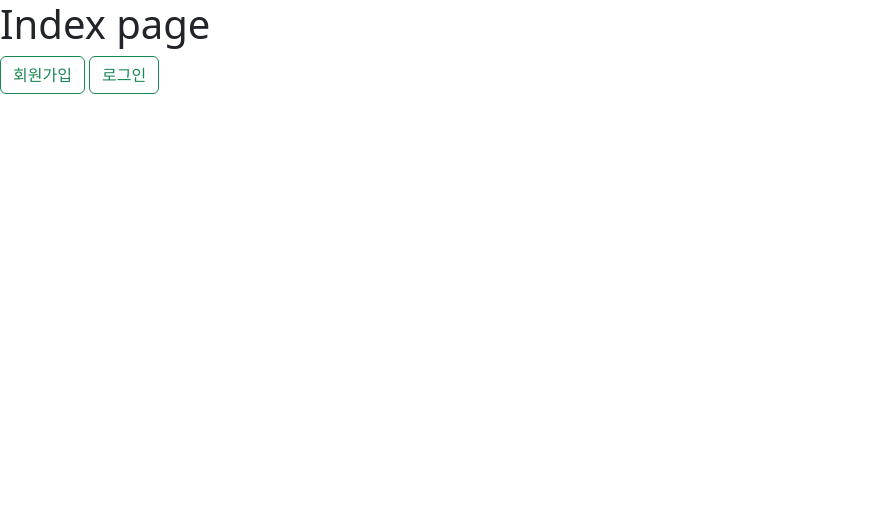
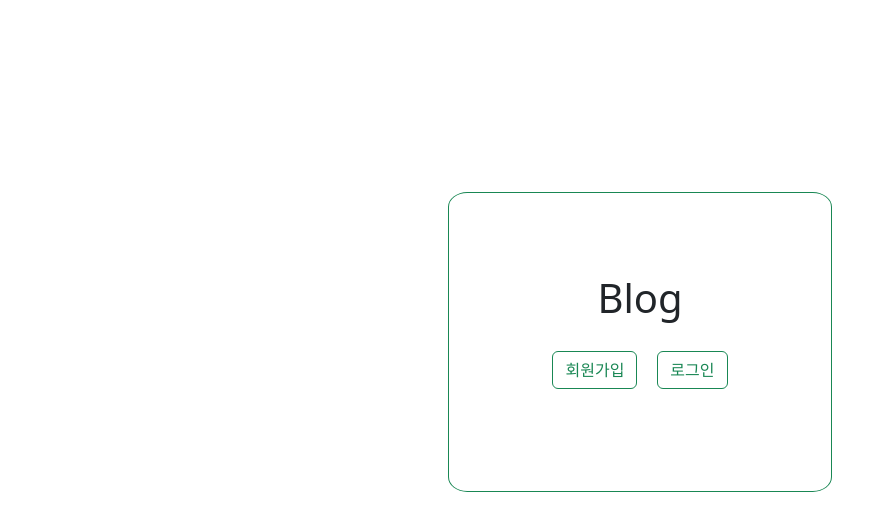
Before and after one commit to qjatjr1285/Django-blog, a Django app: page / in a window 1280 px wide. Shown: the top 531 px of the page, without its empty margins (0-895 px from the left). Run offline with Django 4.2, Linux system fonts and the light colour scheme.

Commit message:
Design: index.html 디자인 수정

```diff
--- a/myapp/templates/index.html
+++ b/myapp/templates/index.html
@@ -7,11 +7,39 @@
     <link href="https://cdn.jsdelivr.net/npm/bootstrap@5.2.3/dist/css/bootstrap.min.css" rel="stylesheet" integrity="sha384-rbsA2VBKQhggwzxH7pPCaAqO46MgnOM80zW1RWuH61DGLwZJEdK2Kadq2F9CUG65" crossorigin="anonymous">
 
     <title>Index</title>
+
+    <style>
+        .container{
+            display: flex;
+            align-items: center;
+            justify-content: center;
+            flex-direction: column;
+            margin-top: 15%;
+            width: 30%;
+            height: 300px;
+            border: 1px solid black;
+            border-radius: 5%;
+        }
+
+        .btn-menu{
+            display: flex;
+            margin: 3%;
+        }
+
+        .btn {
+            margin: 10px;
+        }
+    </style>
 </head>
 <body>
-    <h1>Index page</h1>
-    <a href="{% url 'user:register' %}" class="btn btn-outline-success">회원가입</a>
-    <a href="{% url 'user:login' %}" class="btn btn-outline-success">로그인</a>
+    <div class="container border border-success">
+        <h1>Blog</h1>
+        <div class="btn-menu">
+            <a href="{% url 'user:register' %}" class="btn btn-outline-success">회원가입</a>
+            <a href="{% url 'user:login' %}" class="btn btn-outline-success">로그인</a>
+
+        </div>
+    </div>
 
 
 
```
